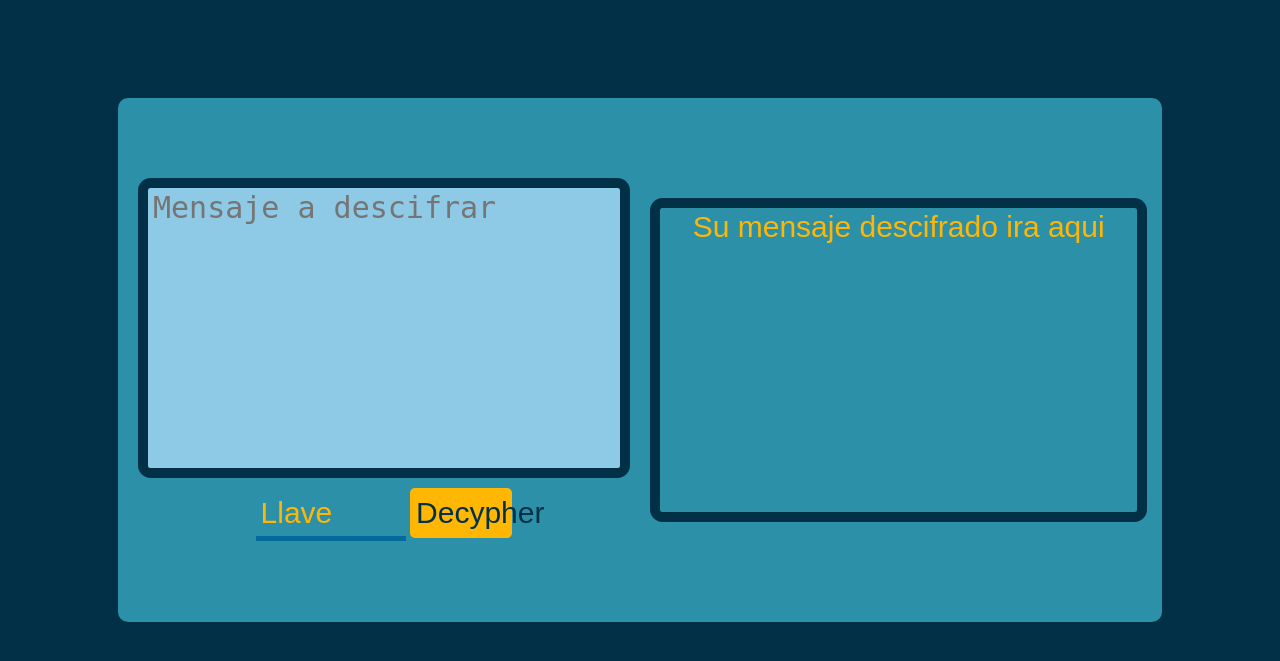
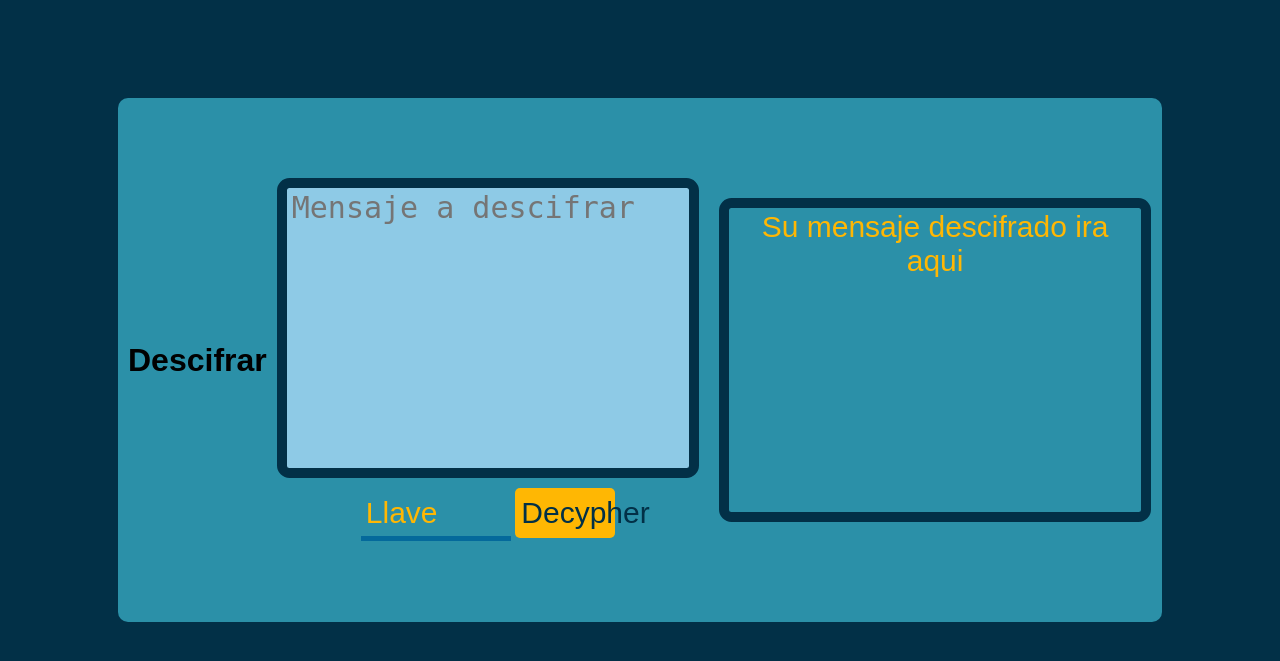
Before and after one commit to BarretoJuan/gronsfeld-cypher, a Flask app: page /decypher in a window 1280 px wide. Shown: the part 64-725 px from the top of the page. Run offline with Flask 3, Linux system fonts and the light colour scheme.

Commit message:
Noseacomoda
Descrifrar etiqueta

```diff
--- a/templates/decypher.html
+++ b/templates/decypher.html
@@ -19,6 +19,7 @@
 
         <main class="form-wrapper">
             <form class="form-center" action="/decypher" method="post">
+                <h1>Descifrar</h1>
                 <div class="form-container">
                     <div>
                         <div class="message-container">
```
